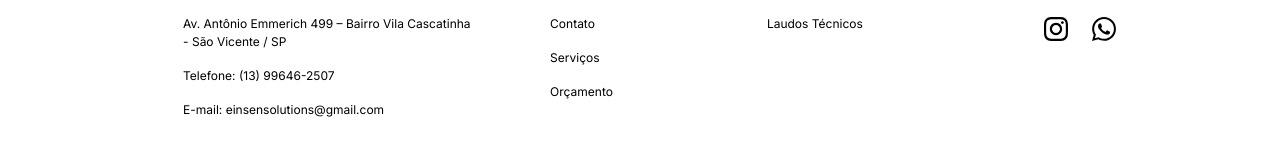
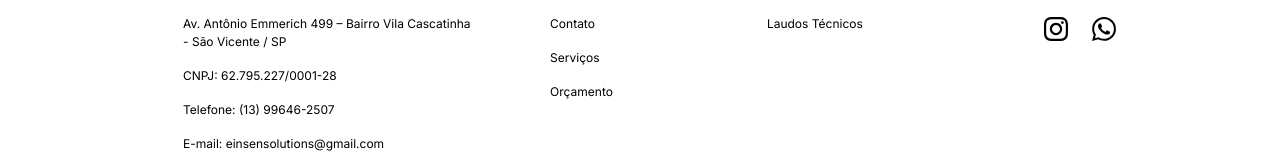
Before and after one commit to JellyFishDevelopment/jm-eletrica, a React (Vite) app: page / in a window 1280 px wide. Shown: the part 2752-2909 px from the top of the page. Built offline with nearby package versions, Linux system fonts and the light colour scheme.

Commit message:
fix: ajustes do jair

```diff
--- a/index.html
+++ b/index.html
@@ -1,22 +1,21 @@
 <!DOCTYPE html>
-<html lang="pt-br">
-
+<html lang="en">
   <head>
     <meta charset="UTF-8" />
     <link rel="icon" type="image/svg+xml" href="/fav.png" />
     <meta name="viewport" content="width=device-width, initial-scale=1.0" />
-  <title>JM Engenharia Elétrica</title>
+    <title>Einsen Solutions</title>
 
     <link rel="preconnect" href="https://fonts.googleapis.com" />
     <link rel="preconnect" href="https://fonts.gstatic.com" crossorigin />
 
-  <link href="https://fonts.googleapis.com/css2?family=Inter:wght@300;400;500;600;700;900&display=swap"
-    rel="stylesheet" />
+    <link
+      href="https://fonts.googleapis.com/css2?family=Inter:wght@300;400;500;600;700;900&display=swap"
+      rel="stylesheet"
+    />
   </head>
-
   <body>
     <div id="root"></div>
     <script type="module" src="/src/main.tsx"></script>
   </body>
-
 </html>
--- a/src/components/Footer.tsx
+++ b/src/components/Footer.tsx
@@ -19,6 +19,9 @@ export default function Footer() {
             <li className="mb-4 ">
               <p>Av. Antônio Emmerich 499 – Bairro Vila Cascatinha </p>
               <p>- São Vicente / SP</p>
+            </li>
+            <li className="mb-4 ">
+              CNPJ: 62.795.227/0001-28
             </li>
             <li className="mb-4 ">Telefone: (13) 99646-2507</li>
             <li className="mb-4 ">E-mail: einsensolutions@gmail.com</li>
```
Lines whose indentation alone changed are shown as unchanged.
